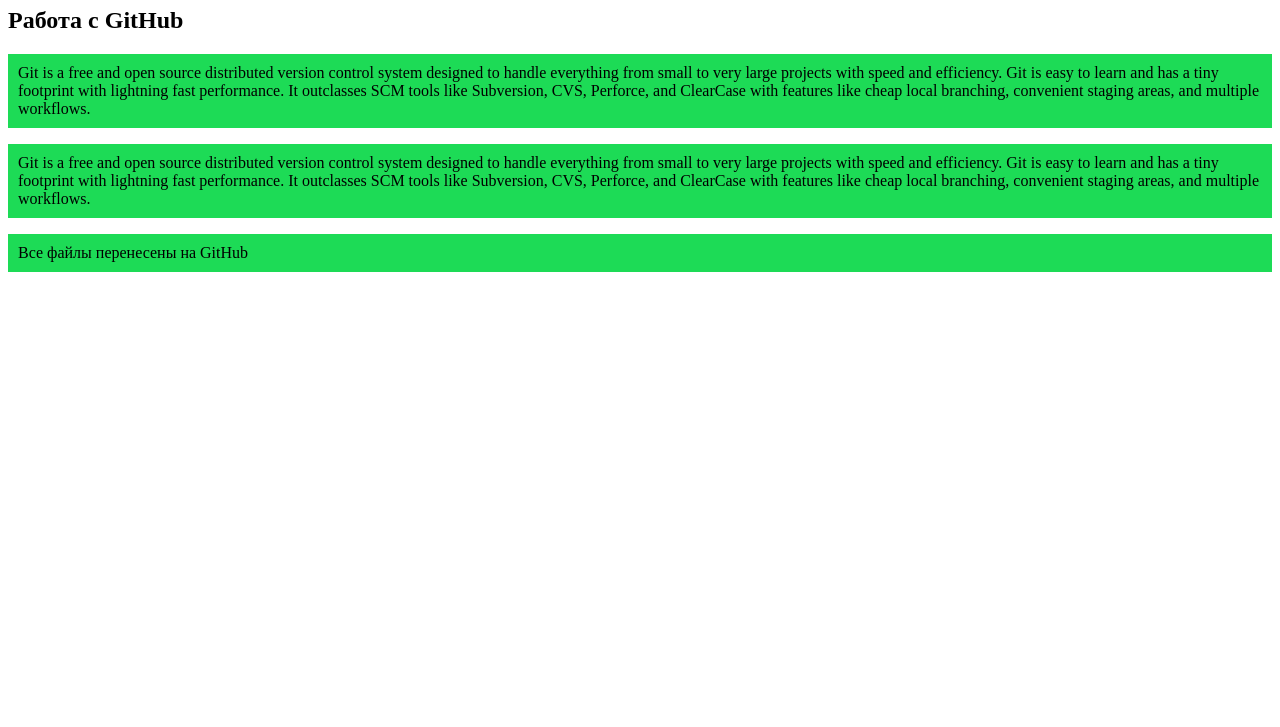
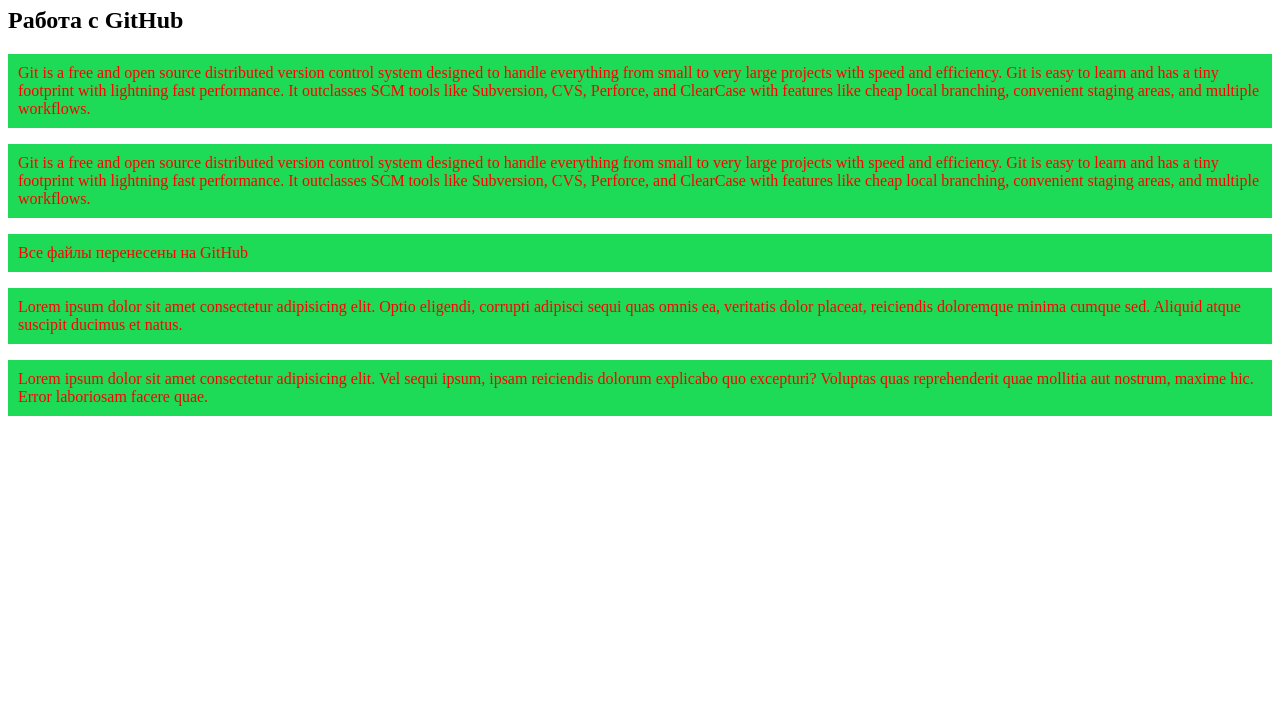
Before and after one commit to Neizvesno777/First_repository, a plain HTML site: page index.html in a window 1280 px wide. Shown: the part 73-800 px from the top of the page. Drawn offline with Linux system fonts and the light colour scheme.

Commit message:
change data

```diff
--- a/index.html
+++ b/index.html
@@ -26,6 +26,10 @@
         multiple workflows.</p>
     <p>Все файлы перенесены на GitHub</p>
 
+    <p>Lorem ipsum dolor sit amet consectetur adipisicing elit. Optio eligendi, corrupti adipisci sequi quas omnis ea, veritatis dolor placeat, reiciendis doloremque minima cumque sed. Aliquid atque suscipit ducimus et natus.</p>
+
+    <p>Lorem ipsum dolor sit amet consectetur adipisicing elit. Vel sequi ipsum, ipsam reiciendis dolorum explicabo quo excepturi? Voluptas quas reprehenderit quae mollitia aut nostrum, maxime hic. Error laboriosam facere quae.</p>
+
 
     <script src="script.js"></script>
 </body>
--- a/script.js
+++ b/script.js
@@ -1,2 +1,2 @@
 h1 = document.querySelector("h1");
-h1.style.color = "red";
+h1.style.color = "green";
--- a/style.css
+++ b/style.css
@@ -1,4 +1,5 @@
 p{
     background: rgb(29, 219, 86);
     padding: 10px;
+    color: red;
 }
```
